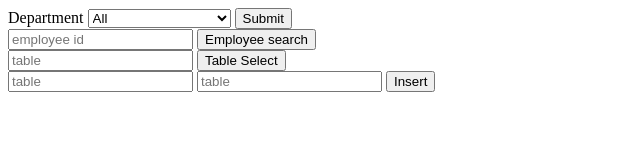
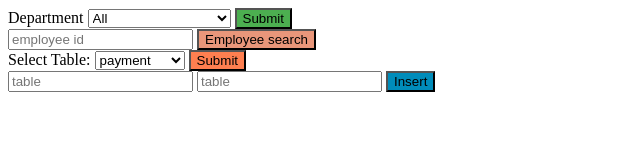
Before and after one commit to ci0cc0lat0/NodeDatabaseDemo, a website: page public/index.html in a window 1280 px wide. Shown: the whole page, without its empty margins (0-640 px from the left). Drawn offline with Linux system fonts and the light colour scheme.

Commit message:
Updated index.html

```diff
--- a/public/index.html
+++ b/public/index.html
@@ -3,7 +3,26 @@
     <head>
 
         <meta charset="utf-8">
-        <title></title>
+        <title>HW3</title>
+        <style>
+            .button {
+            border: none;
+            color: white;
+            padding: 5px 15px;
+            text-align: center;
+            text-decoration: none;
+            display: inline-block;
+            font-size: 12px;
+            margin: 4px 2px;
+            cursor: pointer;
+            }
+
+            .buttonSelect {background-color: coral;}
+            .buttonDep {background-color: #4CAF50;}
+            .buttonInsert {background-color: #008CBA;}
+            .buttonEmp {background-color: darksalmon;}
+            .buttonDelete {background-color: #f44336;}
+        </style>
     </head>
     <body>
         <div class="">
@@ -20,21 +39,32 @@
         <option id="opSelect" value="operations">Operations</option>
         <option id="adminSelect" value="administration">Administration</option>
       </select>
-      <button type="button" value="Submit" onclick="selectDep()">Submit</button>
+      <button class="buttonDep" value="Submit" onclick="selectDep()">Submit</button>
 </form>
         </div>
         <div>
             <input type="text" placeholder="employee id" id="employee-input">
-            <button type="button" id="employee-button" onclick="employeeSelect()">Employee search</button>
+            <button class="buttonEmp" id="employee-button" onclick="employeeSelect()">Employee search</button>
         </div>
         <div>
+            <label for="tableSelect">Select Table: </label>
+            <select name="tableSelect" id="tableSelect">
+                <option id="payment" value="payment">payment</option>
+                <option id="employee" value="employee">employee</option>
+                <option id="job" value="job">job</option>
+                <option id="salary" value="salary">salary</option>
+                <option id="department" value="department">department</option>
+                <option id="benefit" value="benefit">benefit</option>
+            </select>
+            <button class="buttonSelect" id="table-button" onclick="tableSelect()">Submit</button>
+            <!--
             <input type="text" placeholder="table" id="table-input">
-            <button type="button" id="table-button" onclick="tableSelect()">Table Select</button>
+            <button type="button" id="table-button" onclick="tableSelect()">Table Select</button>-->
         </div>
         <div>
             <input type="text" placeholder="table" id="table-input">
             <input type="text" placeholder="table" id="table-input">
-            <button type="button" id="table-button" onclick="insertRow()">Insert</button>
+            <button class="buttonInsert" id="table-button" onclick="insertRow()">Insert</button>
         </div>
         <!--
         <div class="">
```
